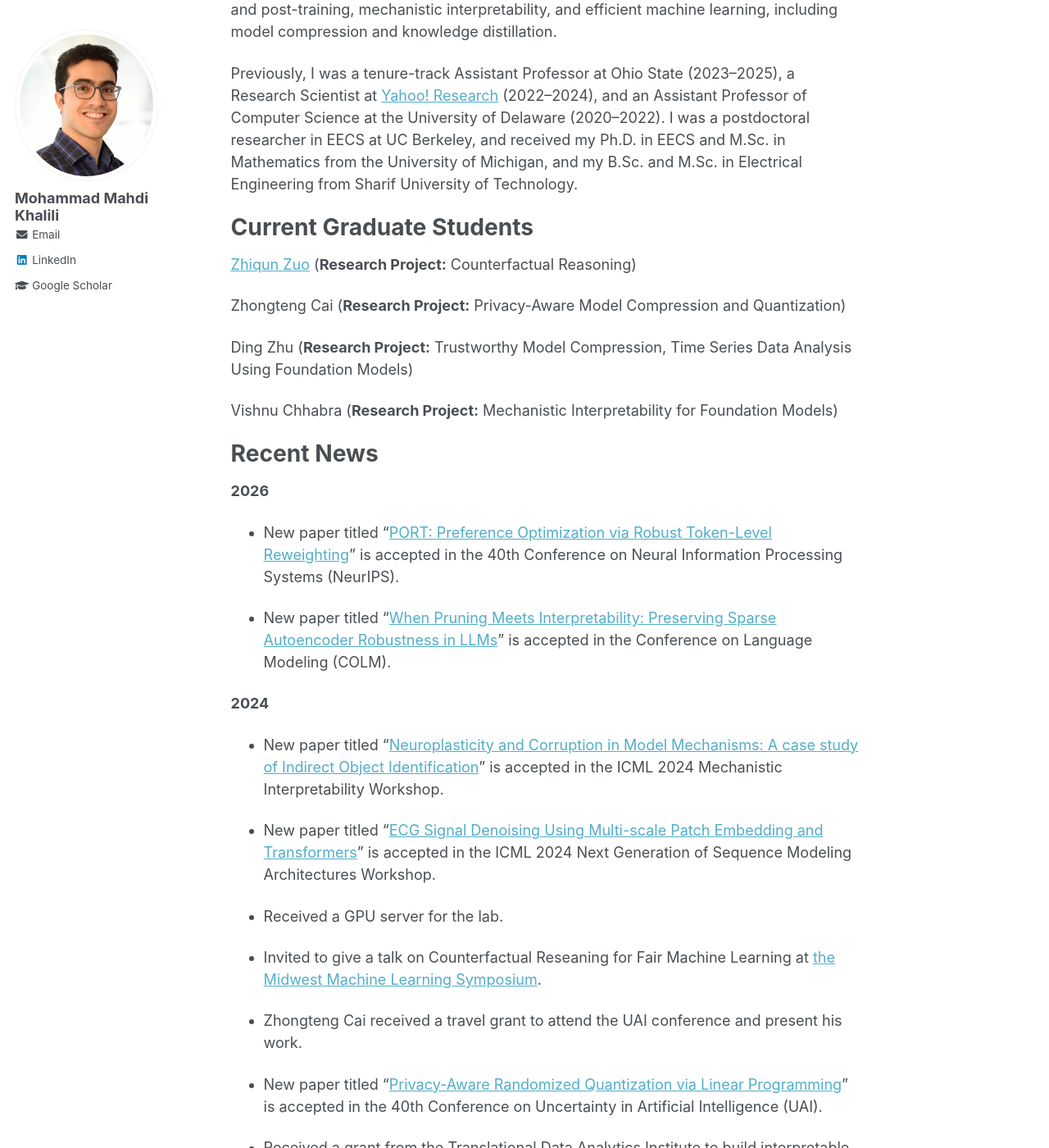
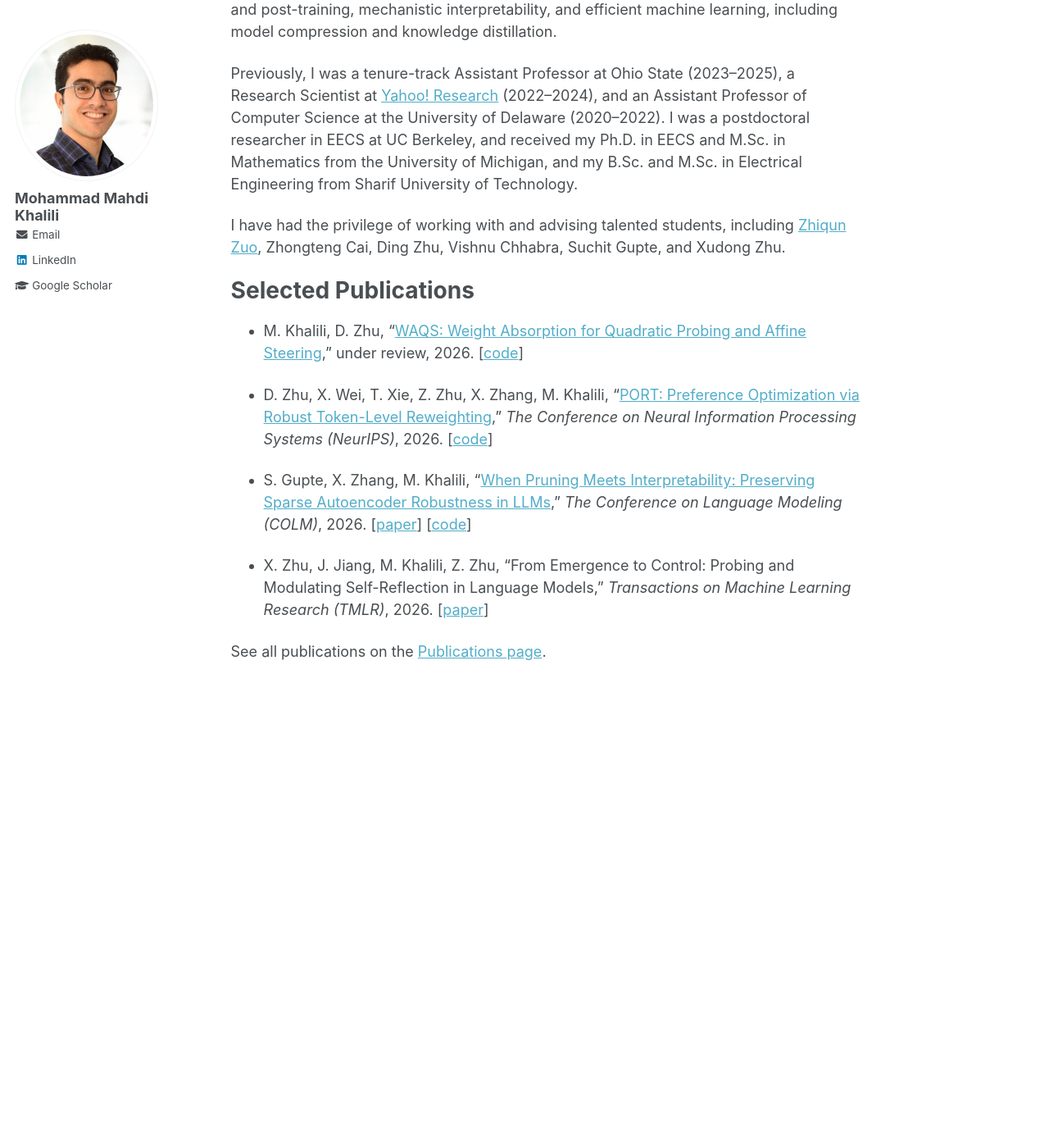
Before and after one commit to KhaliliMahdi/khalilimahdi.github.io, a Jekyll site: the page built from _pages/about.md, in a window 1280 px wide and 1400 px high, scrolled down 216 px. Shown: the whole window at 82% size. Built offline with Jekyll 4.4.1, drawn with Linux system fonts in a browser that asks for light colours; after the commit the page ends 1236 px from its top, so only the background shows below that; some of the changed text lies outside the part shown.

Commit message:
Replace students and news with advising note and selected publications

```diff
--- a/_pages/about.md
+++ b/_pages/about.md
@@ -12,60 +12,17 @@ I am a Senior Machine Learning Engineer at [Uber](https://www.uber.com/) and an
 
 Previously, I was a tenure-track Assistant Professor at Ohio State (2023–2025), a Research Scientist at [Yahoo! Research](https://research.yahoo.com/) (2022–2024), and an Assistant Professor of Computer Science at the University of Delaware (2020–2022). I was a postdoctoral researcher in EECS at UC Berkeley, and received my Ph.D. in EECS and M.Sc. in Mathematics from the University of Michigan, and my B.Sc. and M.Sc. in Electrical Engineering from Sharif University of Technology.
 
-Current Graduate Students
-======
-[Zhiqun Zuo](https://www.linkedin.com/in/zhiqun-zuo-616507277/) (**Research Project:** Counterfactual Reasoning)
+I have had the privilege of working with and advising talented students, including [Zhiqun Zuo](https://www.linkedin.com/in/zhiqun-zuo-616507277/), Zhongteng Cai, Ding Zhu, Vishnu Chhabra, Suchit Gupte, and Xudong Zhu.
 
-Zhongteng Cai (**Research Project:** Privacy-Aware Model Compression and Quantization)
-
-Ding Zhu (**Research Project:** Trustworthy Model Compression, Time Series Data Analysis Using Foundation Models)
-
-Vishnu Chhabra (**Research Project:** Mechanistic Interpretability for Foundation Models)
-
-
-Recent News
+Selected Publications
 ======
 
-**2026**
+* M. Khalili, D. Zhu, "[WAQS: Weight Absorption for Quadratic Probing and Affine Steering](/publication/waqs)," under review, 2026. [[code](https://github.com/KhaliliMahdi/WAQS)]
 
-* New paper titled "[PORT: Preference Optimization via Robust Token-Level Reweighting](/publication/port)" is accepted in the 40th Conference on Neural Information Processing Systems (NeurIPS).
+* D. Zhu, X. Wei, T. Xie, Z. Zhu, X. Zhang, M. Khalili, "[PORT: Preference Optimization via Robust Token-Level Reweighting](/publication/port)," *The Conference on Neural Information Processing Systems (NeurIPS)*, 2026. [[code](https://github.com/KhaliliMahdi/PORT)]
 
-* New paper titled "[When Pruning Meets Interpretability: Preserving Sparse Autoencoder Robustness in LLMs](/publication/sae-pruning)" is accepted in the Conference on Language Modeling (COLM).
+* S. Gupte, X. Zhang, M. Khalili, "[When Pruning Meets Interpretability: Preserving Sparse Autoencoder Robustness in LLMs](/publication/sae-pruning)," *The Conference on Language Modeling (COLM)*, 2026. [[paper](https://arxiv.org/abs/2608.25941)] [[code](https://github.com/KhaliliMahdi/sae-robustness-under-pruning)]
 
-**2024**
+* X. Zhu, J. Jiang, M. Khalili, Z. Zhu, "From Emergence to Control: Probing and Modulating Self-Reflection in Language Models," *Transactions on Machine Learning Research (TMLR)*, 2026. [[paper](https://arxiv.org/abs/2506.12217)]
 
-* New paper titled "[Neuroplasticity and Corruption in Model Mechanisms: A case study of Indirect Object Identification](https://khalilimahdi.github.io/)" is accepted in the ICML 2024 Mechanistic Interpretability Workshop.
-
-* New paper titled "[ECG Signal Denoising Using Multi-scale Patch Embedding and Transformers](https://khalilimahdi.github.io/)" is accepted in the ICML 2024 Next Generation of Sequence Modeling Architectures Workshop.
-
-* Received a GPU server for the lab.
-
-* Invited to give a talk on Counterfactual Reseaning for Fair Machine Learning at [the Midwest Machine Learning Symposium](https://midwest-ml.org/2024/).
-
-* Zhongteng Cai received a travel grant to attend the UAI conference and present his work.
-
-* New paper titled "[Privacy-Aware Randomized Quantization via Linear Programming](https://khalilimahdi.github.io/)" is accepted in the 40th Conference on Uncertainty in Artificial Intelligence (UAI).
-
-* Received a grant from the Translational Data Analytics Institute to build interpretable and efficient AI models for medical diagnosis.
-
-* New PhD student, Vishnu Chhabra joined my lab. He will be working on Mechanistic Interpretability for foundation models.
-
-* New paper titled "[Imposing Fairness Constraints in Synthetic Data Generation](https://khalilimahdi.github.io/)" is accepted in the 27th International Conference on Artificial Intelligence and Statistics (AISTATS).
-
-* Received a grant from the college of engineering to build safe, robust, and interpretable AI models for large-scale systems.
-
-**2023**
-
-* New paper titled "[Counterfactually Fair Representation](https://arxiv.org/pdf/2311.05420.pdf)" is accepted in the Thirty-seventh Conference on Neural Information Processing Systems (NeurIPS).
-
-* New paper titled "[Loss Balancing for Fair Supervised Learning](https://openreview.net/pdf?id=gVGZyRDpXX)" is accepted in the International Conference of Machine Learning (ICML).
-
-* New paper titled "[Symbolic Metamodels for Interpreting Black-boxes Using Primitive Functions]()" is accepted (for oral presentation) in the AAAI Conference on Artificial Intelligence.
-
-* New paper titled "[Counterfactual Fairness in Synthetic Data Generation](https://openreview.net/pdf?id=tge5NiX4CZo)" is accepted in the Neurips workshop on Synthetic Data for Machine Learning.
-
-* New paper titled "Towards Fair Representation Learning in Knowledge Graph with Stable Adversarial Debiasing" is accepted in the ICDM workshop on Knowledge Graph.
-
-* Recived an [NSF Grant](https://www.nsf.gov/awardsearch/showAward?AWD_ID=2301601&HistoricalAwards=false) to buid a safe and private AI system for health monitoring with my collaborators at UIUC and UCSD.
-
-* Recived an [NSF Grant](https://www.nsf.gov/awardsearch/showAward?AWD_ID=2301599&HistoricalAwards=false) to improve fairness and robustness of AI in dynamic environmnets.
+See all publications on the [Publications page](/publications/).
```
Also changed, not shown: _pages/publications.md (+4 -0 lines).
